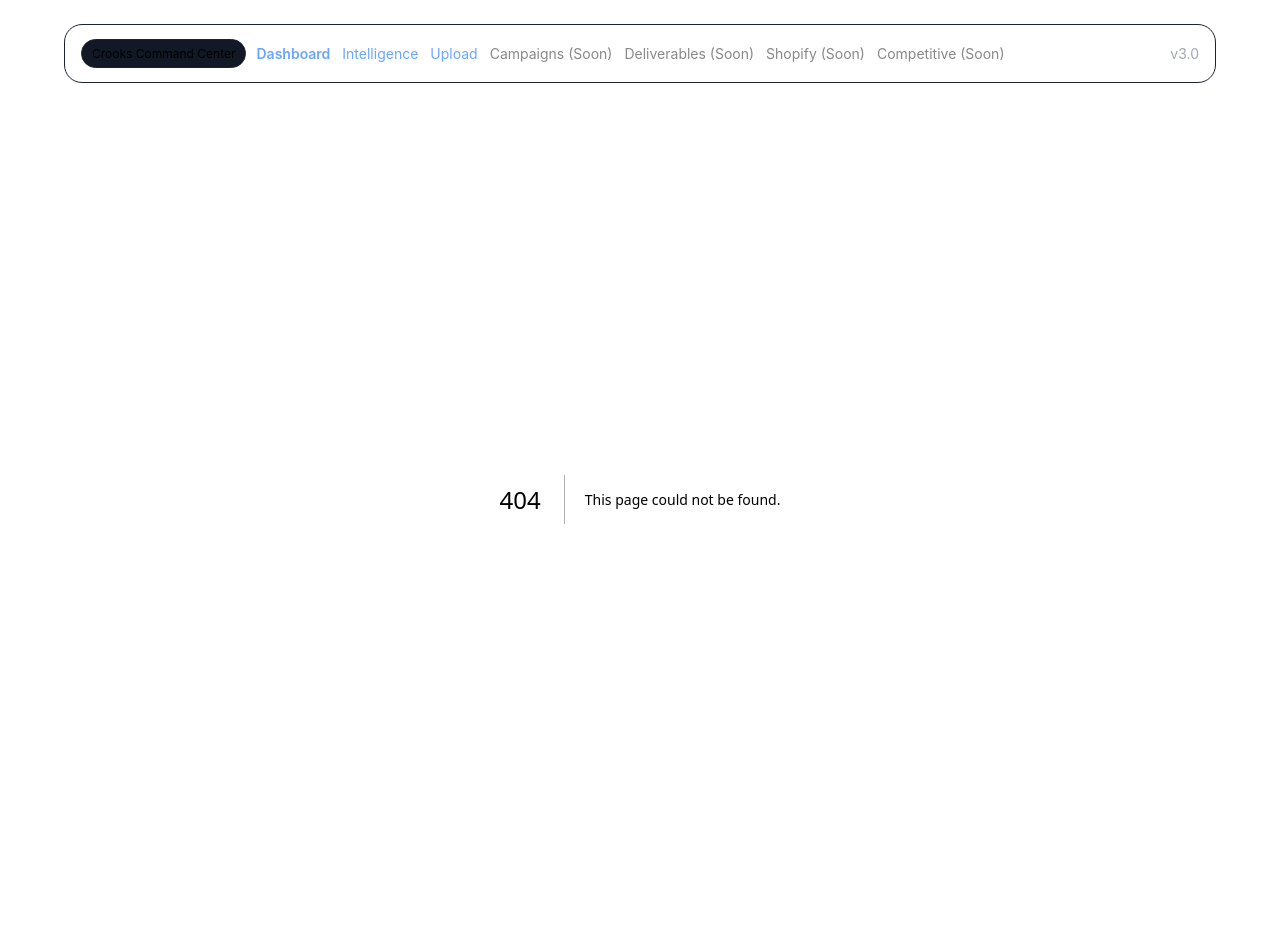
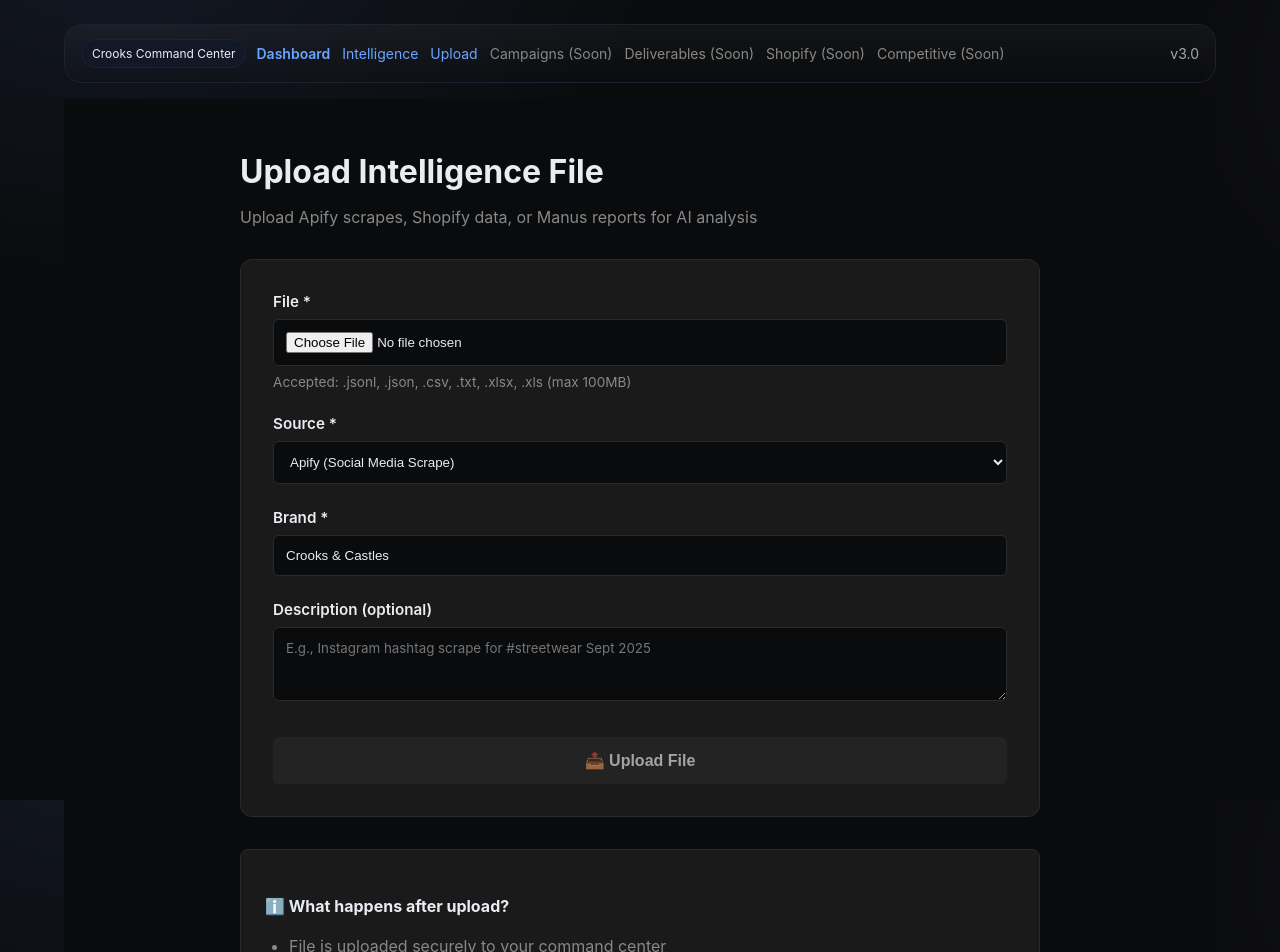
Before and after one commit to Jillian-ignited/Crooks-Command-Center-V2, a Next.js app in the folder frontend/: page /upload in a window 1280 px wide. Before the commit this address had no page. Shown: the top 952 px of the page. Before the commit the page ends 923 px from the top, so only its background shows below. Built offline with nearby package versions, Linux system fonts and the light colour scheme.

Commit message:
Create upload.jsx

```diff
--- /dev/null
+++ b/frontend/pages/upload.jsx
@@ -0,0 +1,154 @@
+import { useState } from "react";
+
+const API_BASE_URL = process.env.NEXT_PUBLIC_API_URL ||
+  (typeof window !== 'undefined' && window.location.origin.includes('localhost')
+    ? 'http://localhost:8000/api'
+    : 'https://crooks-command-center-v2.onrender.com/api'
+  );
+
+export default function UploadPage() {
+  const [file, setFile] = useState(null);
+  const [source, setSource] = useState("apify");
+  const [brand, setBrand] = useState("Crooks & Castles");
+  const [description, setDescription] = useState("");
+  const [uploading, setUploading] = useState(false);
+  const [progress, setProgress] = useState("");
+  const [result, setResult] = useState(null);
+  const [error, setError] = useState("");
+
+  async function handleUpload(e) {
+    e.preventDefault();
+
+    if (!file) {
+      setError("Please select a file");
+      return;
+    }
+
+    try {
+      setUploading(true);
+      setError("");
+      setProgress("Uploading file...");
+      setResult(null);
+
+      const formData = new FormData();
+      formData.append('file', file);
+      formData.append('source', source);
+      formData.append('brand', brand);
+      if (description) formData.append('description', description);
+
+      const response = await fetch(`${API_BASE_URL}/intelligence/upload`, {
+        method: 'POST',
+        body: formData,
+      });
+
+      if (!response.ok) {
+        throw new Error(`Upload failed: ${response.statusText}`);
+      }
+
+      const data = await response.json();
+
+      setProgress("Upload complete!");
+      setResult(data);
+
+      setFile(null);
+      setDescription("");
+      e.target.reset();
+
+    } catch (err) {
+      console.error('Upload error:', err);
+      setError(err.message || "Upload failed");
+      setProgress("");
+    } finally {
+      setUploading(false);
+    }
+  }
+
+  return (
+    <div style={{ minHeight: "100vh", background: "#0a0b0d", color: "#e9edf2", padding: "2rem" }}>
+      <div style={{ maxWidth: "800px", margin: "0 auto" }}>
+        <div style={{ marginBottom: "2rem" }}>
+          <h1 style={{ fontSize: "2rem", marginBottom: "0.5rem" }}>Upload Intelligence File</h1>
+          <p style={{ color: "#888" }}>Upload Apify scrapes, Shopify data, or Manus reports for AI analysis</p>
+        </div>
+
+        <form onSubmit={handleUpload} style={{ background: "#1a1a1a", padding: "2rem", borderRadius: "12px", border: "1px solid #2a2a2a" }}>
+          <div style={{ marginBottom: "1.5rem" }}>
+            <label style={{ display: "block", marginBottom: "0.5rem", fontWeight: "600", fontSize: "0.95rem" }}>File *</label>
+            <input
+              type="file"
+              accept=".jsonl,.json,.csv,.txt,.xlsx,.xls"
+              onChange={(e) => setFile(e.target.files[0])}
+              style={{ width: "100%", padding: "12px", background: "#0a0b0d", border: "1px solid #2a2a2a", borderRadius: "6px", color: "#e9edf2", cursor: "pointer" }}
+              required
+            />
+            <p style={{ fontSize: "0.85rem", color: "#888", marginTop: "0.5rem" }}>Accepted: .jsonl, .json, .csv, .txt, .xlsx, .xls (max 100MB)</p>
+          </div>
+
+          <div style={{ marginBottom: "1.5rem" }}>
+            <label style={{ display: "block", marginBottom: "0.5rem", fontWeight: "600", fontSize: "0.95rem" }}>Source *</label>
+            <select value={source} onChange={(e) => setSource(e.target.value)} style={{ width: "100%", padding: "12px", background: "#0a0b0d", border: "1px solid #2a2a2a", borderRadius: "6px", color: "#e9edf2" }} required>
+              <option value="apify">Apify (Social Media Scrape)</option>
+              <option value="shopify">Shopify (Sales Data)</option>
+              <option value="manus">Manus (Weekly Report)</option>
+              <option value="manual_upload">Manual Upload</option>
+            </select>
+          </div>
+
+          <div style={{ marginBottom: "1.5rem" }}>
+            <label style={{ display: "block", marginBottom: "0.5rem", fontWeight: "600", fontSize: "0.95rem" }}>Brand *</label>
+            <input type="text" value={brand} onChange={(e) => setBrand(e.target.value)} placeholder="Crooks & Castles" style={{ width: "100%", padding: "12px", background: "#0a0b0d", border: "1px solid #2a2a2a", borderRadius: "6px", color: "#e9edf2" }} required />
+          </div>
+
+          <div style={{ marginBottom: "2rem" }}>
+            <label style={{ display: "block", marginBottom: "0.5rem", fontWeight: "600", fontSize: "0.95rem" }}>Description (optional)</label>
+            <textarea value={description} onChange={(e) => setDescription(e.target.value)} placeholder="E.g., Instagram hashtag scrape for #streetwear Sept 2025" rows={3} style={{ width: "100%", padding: "12px", background: "#0a0b0d", border: "1px solid #2a2a2a", borderRadius: "6px", color: "#e9edf2", fontFamily: "inherit", resize: "vertical" }} />
+          </div>
+
+          <button type="submit" disabled={uploading || !file} style={{ width: "100%", padding: "14px", background: uploading || !file ? "#2a2a2a" : "#6aa6ff", color: "#fff", border: "none", borderRadius: "6px", fontSize: "1rem", fontWeight: "600", cursor: uploading || !file ? "not-allowed" : "pointer", opacity: uploading || !file ? 0.6 : 1 }}>
+            {uploading ? "⏳ Uploading and Analyzing..." : "📤 Upload File"}
+          </button>
+        </form>
+
+        {progress && (
+          <div style={{ marginTop: "1rem", padding: "1rem", background: "#1a2a1a", borderRadius: "8px", color: "#4ade80" }}>
+            {progress}
+          </div>
+        )}
+
+        {error && (
+          <div style={{ marginTop: "1rem", padding: "1rem", background: "#2a1a1a", borderRadius: "8px", color: "#ff6b6b" }}>
+            ❌ {error}
+          </div>
+        )}
+
+        {result && (
+          <div style={{ marginTop: "1.5rem", padding: "1.5rem", background: "#1a1a1a", borderRadius: "12px", border: "1px solid #2a2a2a" }}>
+            <h3 style={{ fontSize: "1.2rem", marginBottom: "1rem", color: "#4ade80" }}>✅ Upload Successful!</h3>
+            <div style={{ display: "grid", gap: "0.5rem", fontSize: "0.95rem" }}>
+              <div><strong>File:</strong> {result.filename}</div>
+              <div><strong>Size:</strong> {result.size_mb} MB</div>
+              <div><strong>Source:</strong> {result.source}</div>
+              <div><strong>Status:</strong> {result.status}</div>
+              {result.ai_analysis_complete && (
+                <div style={{ color: "#4ade80", marginTop: "0.5rem" }}>🤖 AI Analysis Complete!</div>
+              )}
+            </div>
+            <a href="/intelligence" style={{ display: "inline-block", marginTop: "1rem", padding: "10px 20px", background: "#6aa6ff", color: "#fff", borderRadius: "6px", textDecoration: "none", fontWeight: "600" }}>
+              View in Intelligence
+            </a>
+          </div>
+        )}
+
+        <div style={{ marginTop: "2rem", padding: "1.5rem", background: "#1a1a1a", borderRadius: "8px", border: "1px solid #2a2a2a" }}>
+          <h4 style={{ marginBottom: "1rem" }}>ℹ️ What happens after upload?</h4>
+          <ul style={{ paddingLeft: "1.5rem", color: "#888", lineHeight: "1.8" }}>
+            <li>File is uploaded securely to your command center</li>
+            <li>AI analyzes the data for streetwear insights (30-60 seconds)</li>
+            <li>You get actionable recommendations for Crooks & Castles</li>
+            <li>Data is stored for future reference and trend analysis</li>
+          </ul>
+        </div>
+      </div>
+    </div>
+  );
+}
```
